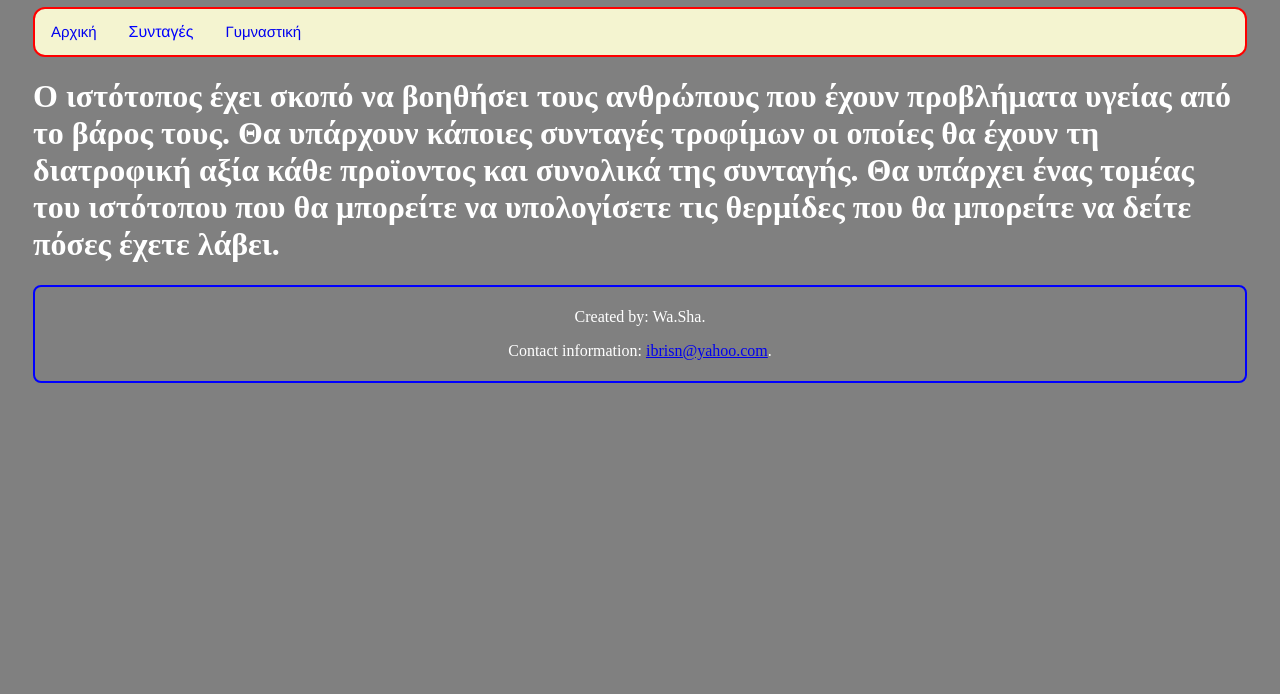
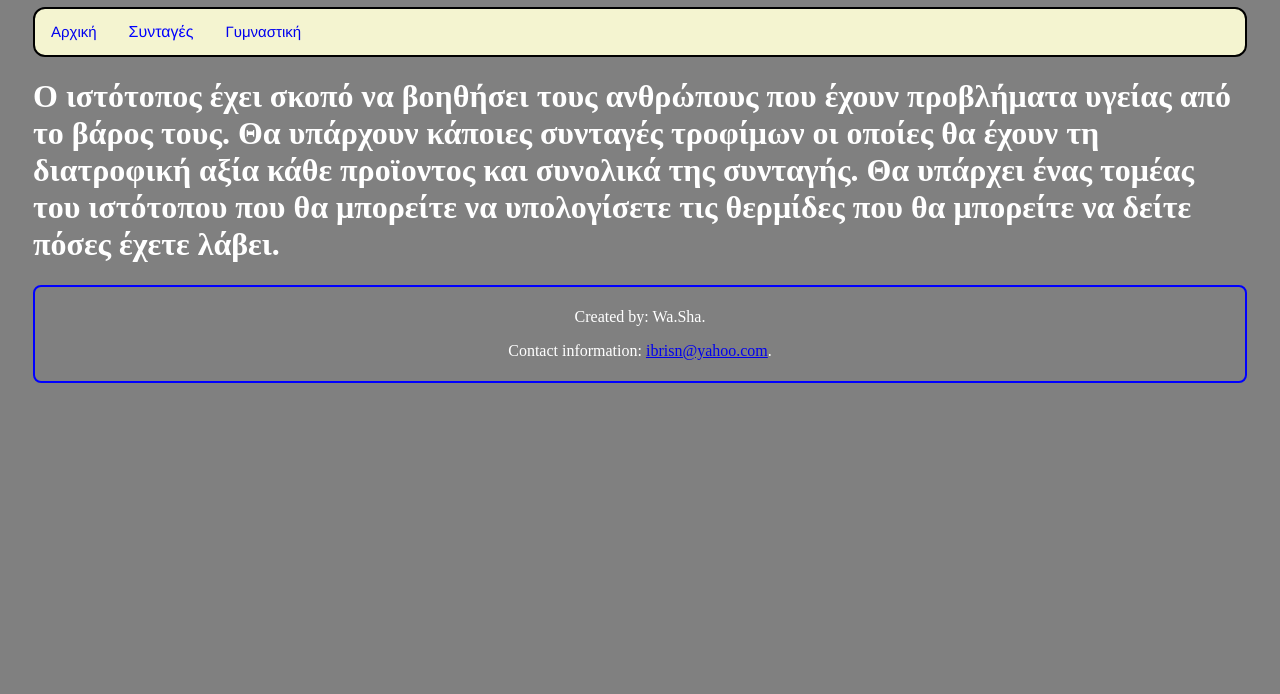
Before and after one commit to watermanos/goodandfitness, a plain HTML site: page index.html in a window 1280 px wide. Shown: the part 106-800 px from the top of the page. Drawn offline with Linux system fonts and the light colour scheme.

Commit message:
Update menunavbar.css

```diff
--- a/csscode/menunavbar.css
+++ b/csscode/menunavbar.css
@@ -2,7 +2,7 @@
 		overflow: hidden;
 		background-color: #f4f4d0;
 		font-family: Helvetica;
-		border: 2px solid red;
+		border: 2px solid black;
 		border-radius: 12px;
 	}
 
```
